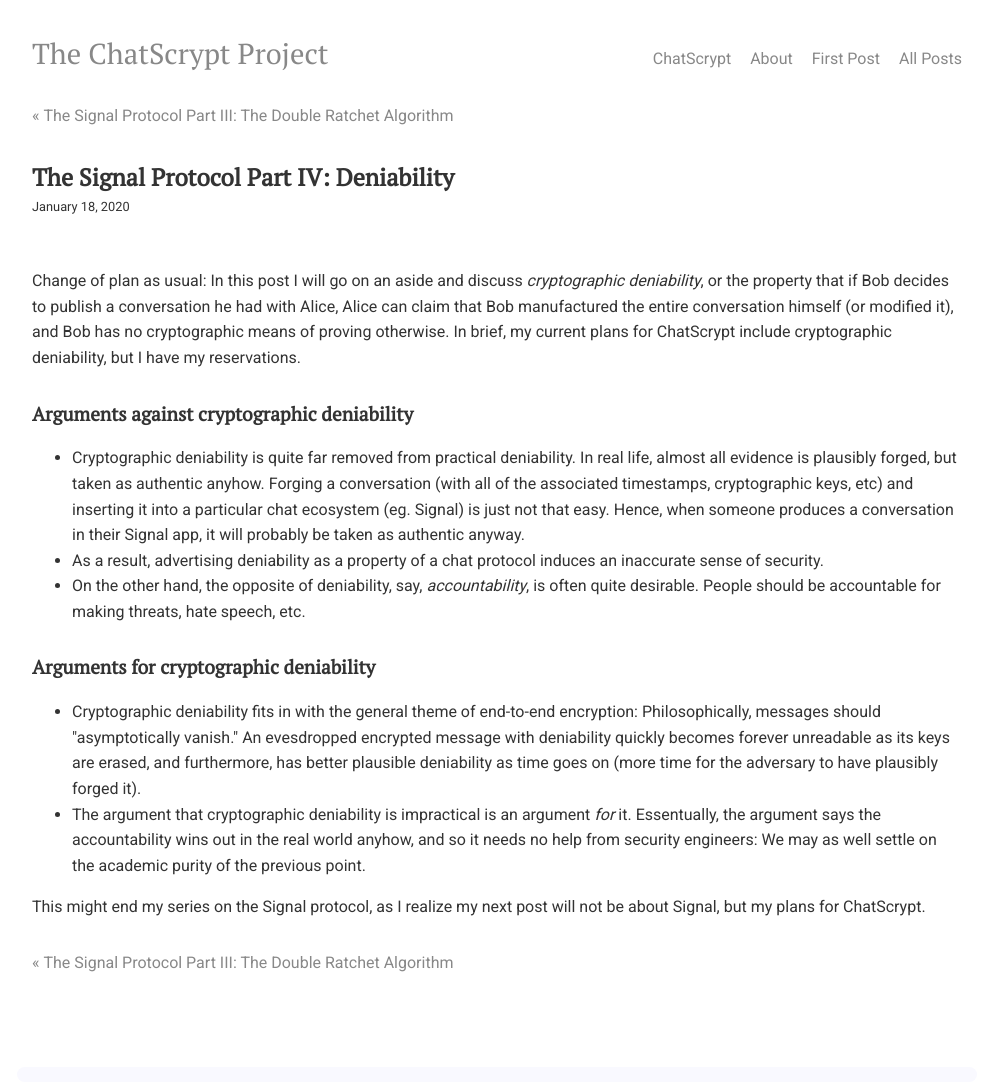
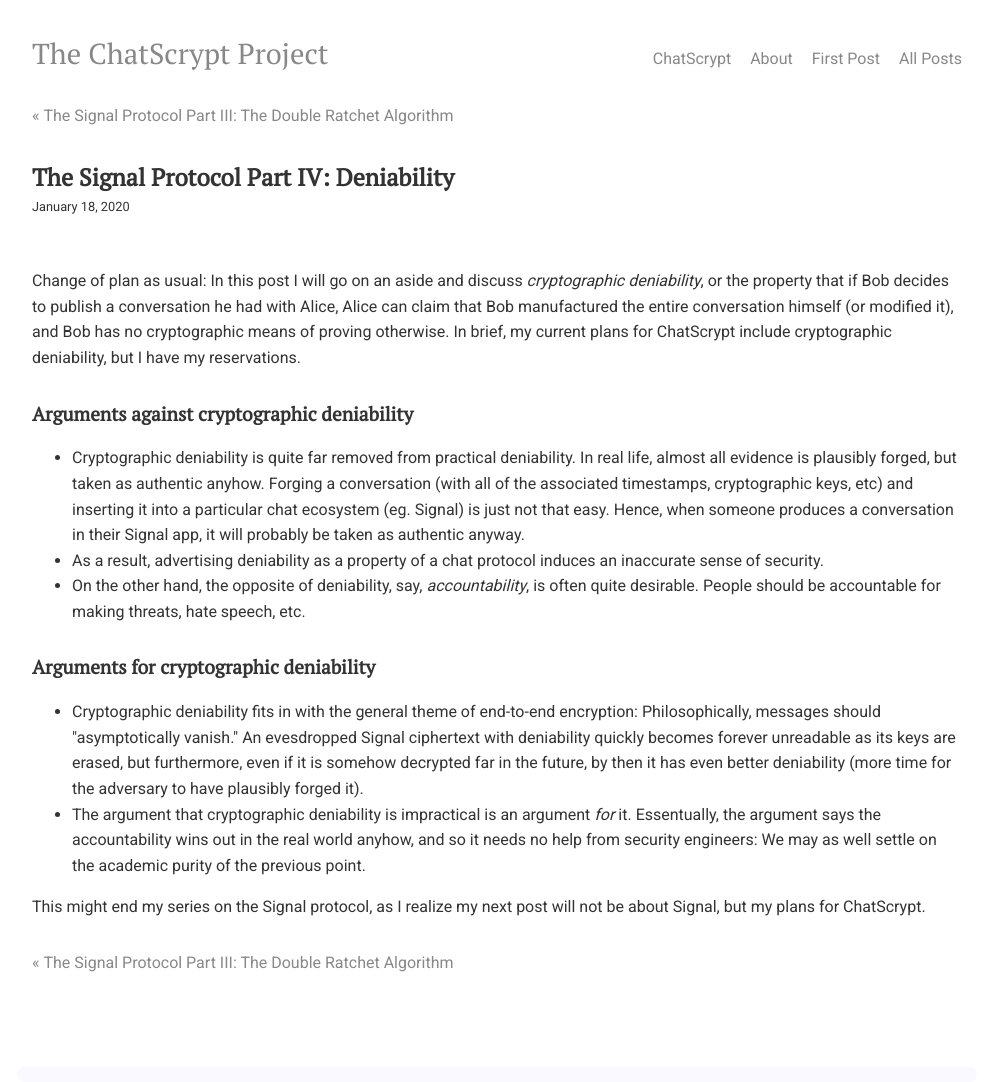
Before and after one commit to chatscrypt/chatscrypt.github.io, a Jekyll site: the page built from _posts/2020-01-18-thie-signal-protocol-part-iv-deniability.html, in a window 1280 px wide. Shown: the whole page, without its empty margins (143-1135 px from the left). Built offline with Jekyll 4.4.1, drawn with Linux system fonts in a browser that asks for light colours; comment, search, counter and statistics services are not loaded.

Commit message:
Update 2020-01-18-thie-signal-protocol-part-iv-deniability.html

```diff
--- a/_posts/2020-01-18-thie-signal-protocol-part-iv-deniability.html
+++ b/_posts/2020-01-18-thie-signal-protocol-part-iv-deniability.html
@@ -23,7 +23,7 @@ Change of plan as usual: In this post I will go on an aside and discuss <i>crypt
 
 <ul>
 
-<li> Cryptographic deniability fits in with the general theme of end-to-end encryption: Philosophically, messages should "asymptotically vanish." An evesdropped encrypted message with deniability quickly becomes forever unreadable as its keys are erased, and furthermore, has better plausible deniability as time goes on (more time for the adversary to have plausibly forged it).
+<li> Cryptographic deniability fits in with the general theme of end-to-end encryption: Philosophically, messages should "asymptotically vanish." An evesdropped Signal ciphertext with deniability quickly becomes forever unreadable as its keys are erased, but furthermore, even if it is somehow decrypted far in the future, by then it has even better deniability (more time for the adversary to have plausibly forged it).
 
 <li> The argument that cryptographic deniability is impractical is an argument <i>for</i> it. Essentually, the argument says the accountability wins out in the real world anyhow, and so it needs no help from security engineers: We may as well settle on the academic purity of the previous point.
 </ul>
```
